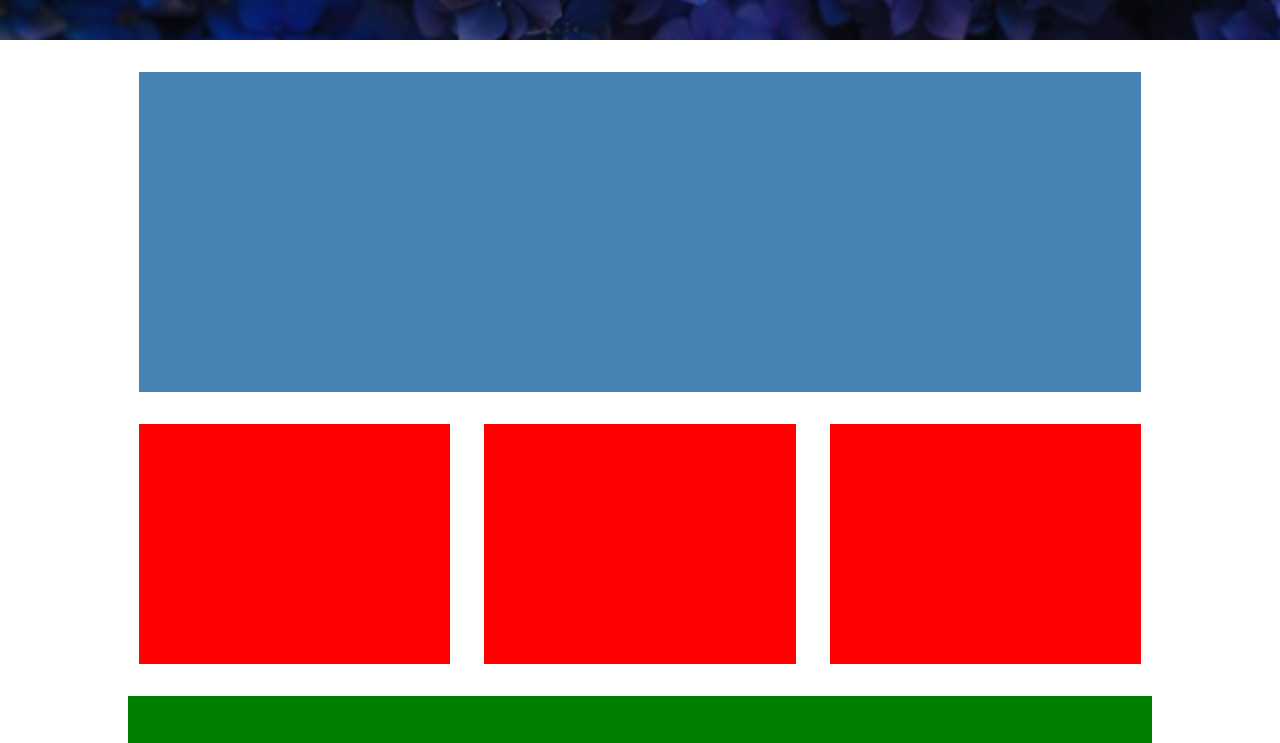
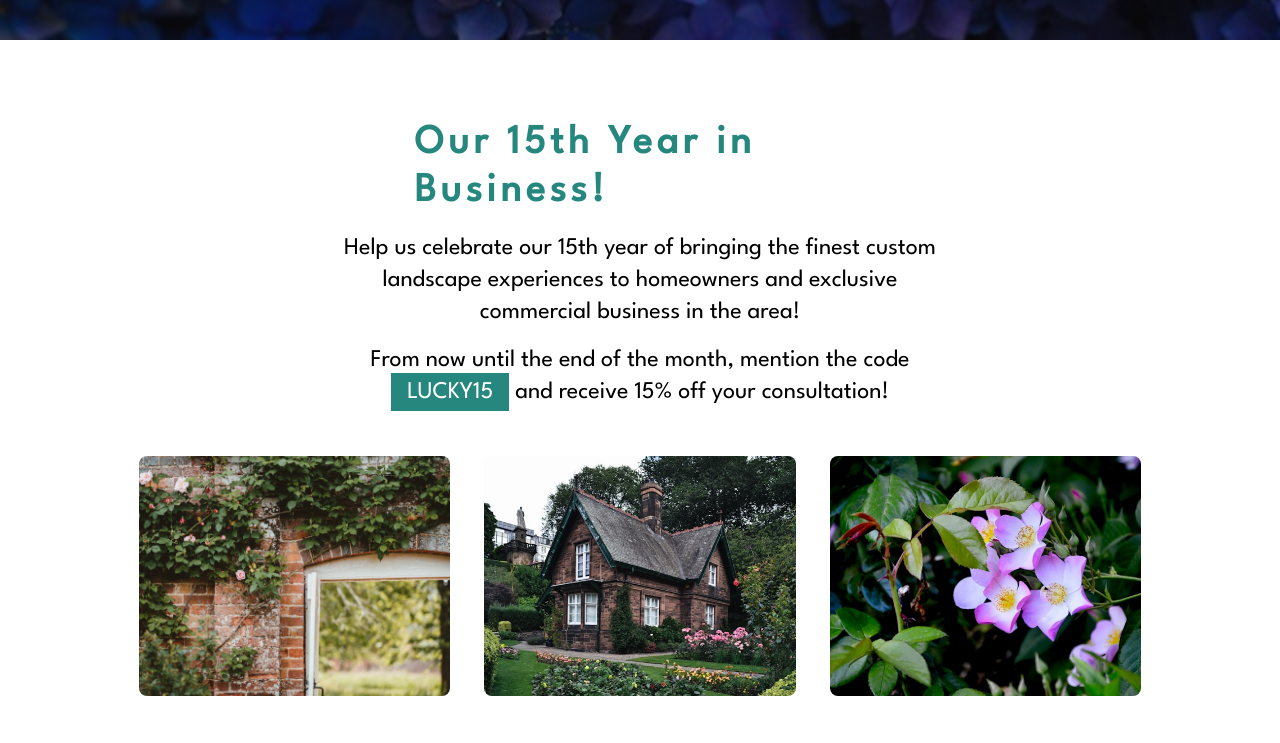
Before and after one commit to rspatz/lucky-shrub, a plain HTML site: page index.html in a window 1280 px wide. Shown: the part 797-1540 px from the top of the page. Drawn offline with Linux system fonts and the light colour scheme.

Commit message:
Build out the main-content section including Promotion and Cards

```diff
--- a/css/style.css
+++ b/css/style.css
@@ -39,8 +39,8 @@ h1 {
 }
 
 h2 {
-  font-family: 'LeagueSpartan-Regular';
-  font-size: 2rem;
+  font-family: 'LeagueSpartan-Thin';
+  font-size: 2.5rem;
   letter-spacing: 0.3rem;
   line-height: 3rem;
 }
@@ -63,7 +63,7 @@ p {
 /* Header */
 .header {
   height: 40rem;
-  background: linear-gradient(rgba(16, 16, 16, 0.4), rgba(16, 16, 16, 0.4)),
+  background: linear-gradient(rgba(16, 16, 16, 0.5), rgba(16, 16, 16, 0.5)),
     url(../img/gaetano-cessati-CCy2UFLO1Mg-unsplash.jpg);
   background-size: cover;
 }
@@ -125,16 +125,35 @@ p {
 .main-content {
   width: 90%;
   height: 37rem;
-  margin: 2rem auto;
+  margin: 5rem auto;
 }
 
 /* Promotion */
 .promotion {
-  display: flex;
   width: 87%;
   height: 20rem;
-  background: steelblue;
   margin: 1rem auto;
+}
+
+.promotion h2 {
+  font-family: 'LeagueSpartan-Regular';
+  color: var(--green);
+  width: 45%;
+  margin: 0 auto;
+}
+
+.promotion p {
+  width: 60%;
+  margin: 1rem auto;
+  line-height: 2rem;
+  text-align: center;
+}
+
+span {
+  background-color: var(--green);
+  color: var(--white);
+  padding: 0.5rem 1rem;
+  text-transform: uppercase;
 }
 
 .info-cards {
@@ -150,7 +169,34 @@ p {
   width: 30%;
   height: 15rem;
   background: red;
-  margin: 1rem auto;
+  margin: 0 auto;
+  border-radius: 0.5rem;
+}
+
+.card-1:hover,
+.card-2:hover,
+.card-3:hover {
+  transform: scale(1.1);
+  transition: all 0.4s;
+  box-shadow: 0 3.2rem 6.4rem rgba(0, 0, 0, 0.06);
+}
+
+.card-1 {
+  background: url('../img/annie-spratt-cmm7Dcz3ztU-unsplash.jpg');
+  background-size: cover;
+  background-position: center;
+}
+
+.card-2 {
+  background: url('../img/abby-rurenko-uOYak90r4L0-unsplash.jpg');
+  background-size: cover;
+  background-position: center;
+}
+
+.card-3 {
+  background: url('../img/abhishek-jain-Dj5umFUxLps-unsplash.jpg');
+  background-size: cover;
+  background-position: center;
 }
 
 /* Footer */
--- a/index.html
+++ b/index.html
@@ -39,7 +39,18 @@
     </header>
 
     <section class="main-content">
-      <section class="promotion"></section>
+      <section class="promotion">
+        <h2>Our 15th Year in Business!</h2>
+        <p>
+          Help us celebrate our 15th year of bringing the finest custom
+          landscape experiences to homeowners and exclusive commercial business
+          in the area!
+        </p>
+        <p>
+          From now until the end of the month, mention the code
+          <span>Lucky15</span> and receive 15% off your consultation!
+        </p>
+      </section>
 
       <section class="info-cards">
         <div class="card-1"></div>
```
Also changed, not shown: img/annie-spratt-cmm7Dcz3ztU-unsplash.jpg (added).
